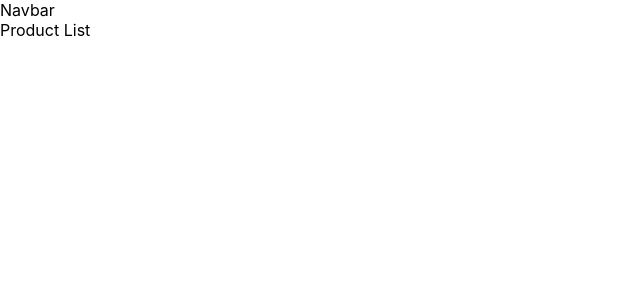
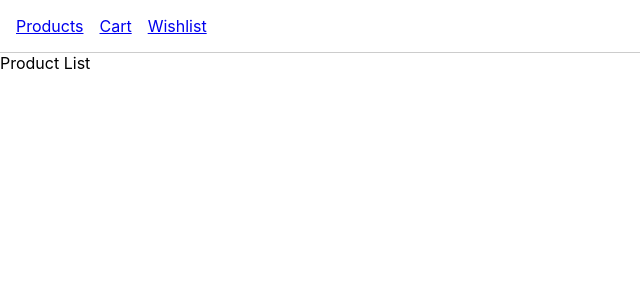
Before and after one commit to the-narayani/e-commerce-website, a React (Create React App) app in the folder ecommerce-app/: page / in a window 1280 px wide. Shown: the top 300 px of the page, without its empty margins (0-640 px from the left). Built offline with nearby package versions, Linux system fonts and the light colour scheme.

Commit message:
built Navbar link setup

```diff
--- a/ecommerce-app/src/components/Navbar.jsx
+++ b/ecommerce-app/src/components/Navbar.jsx
@@ -1,3 +1,11 @@
+import { Link } from "react-router-dom";
+
 export default function Navbar() {
-  return <nav>Navbar</nav>;
+  return (
+    <nav style={{ display: "flex", gap: "1rem", padding: "1rem", borderBottom: "1px solid #ccc" }}>
+      <Link to="/products">Products</Link>
+      <Link to="/cart">Cart</Link>
+      <Link to="/wishlist">Wishlist</Link>
+    </nav>
+  );
 }
```
